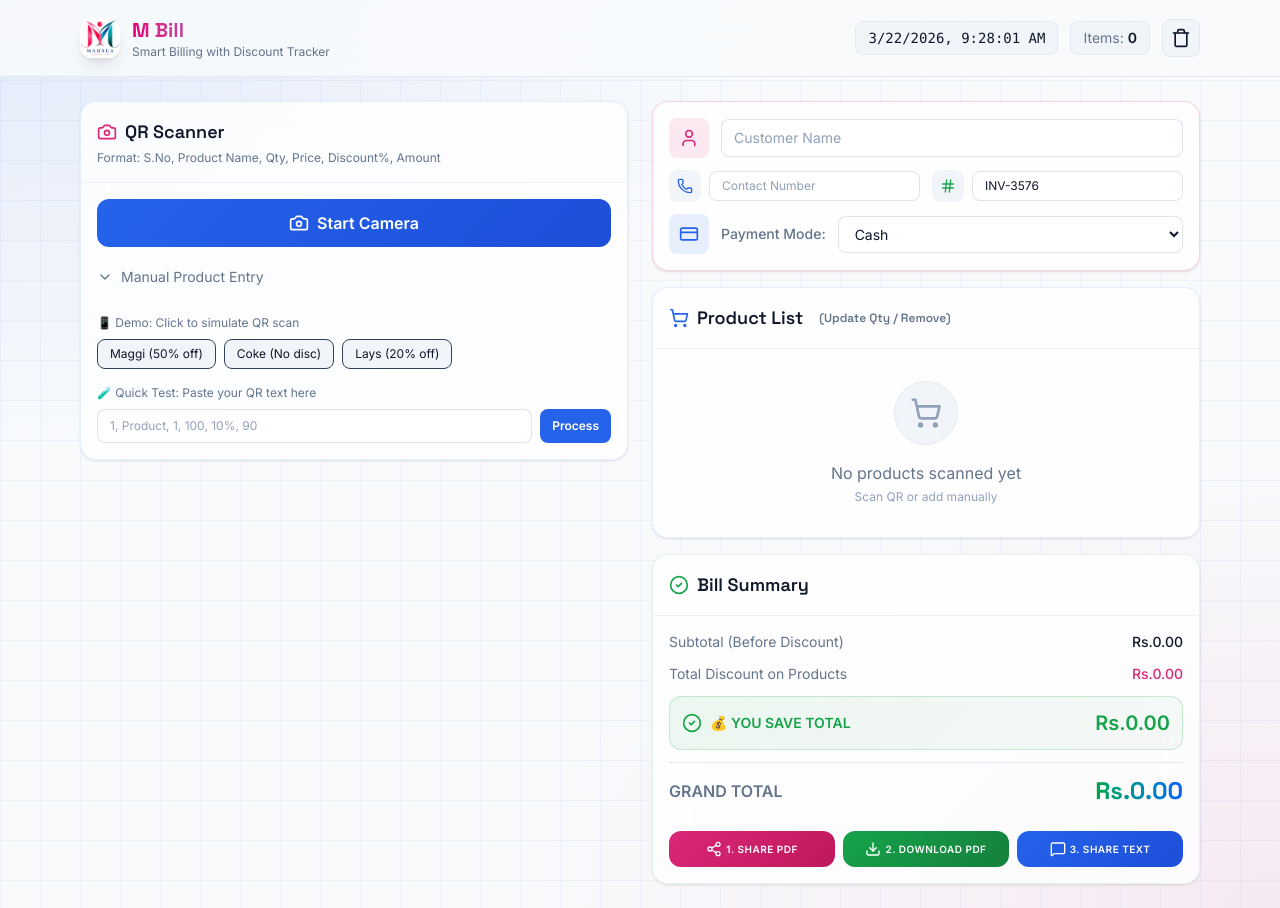
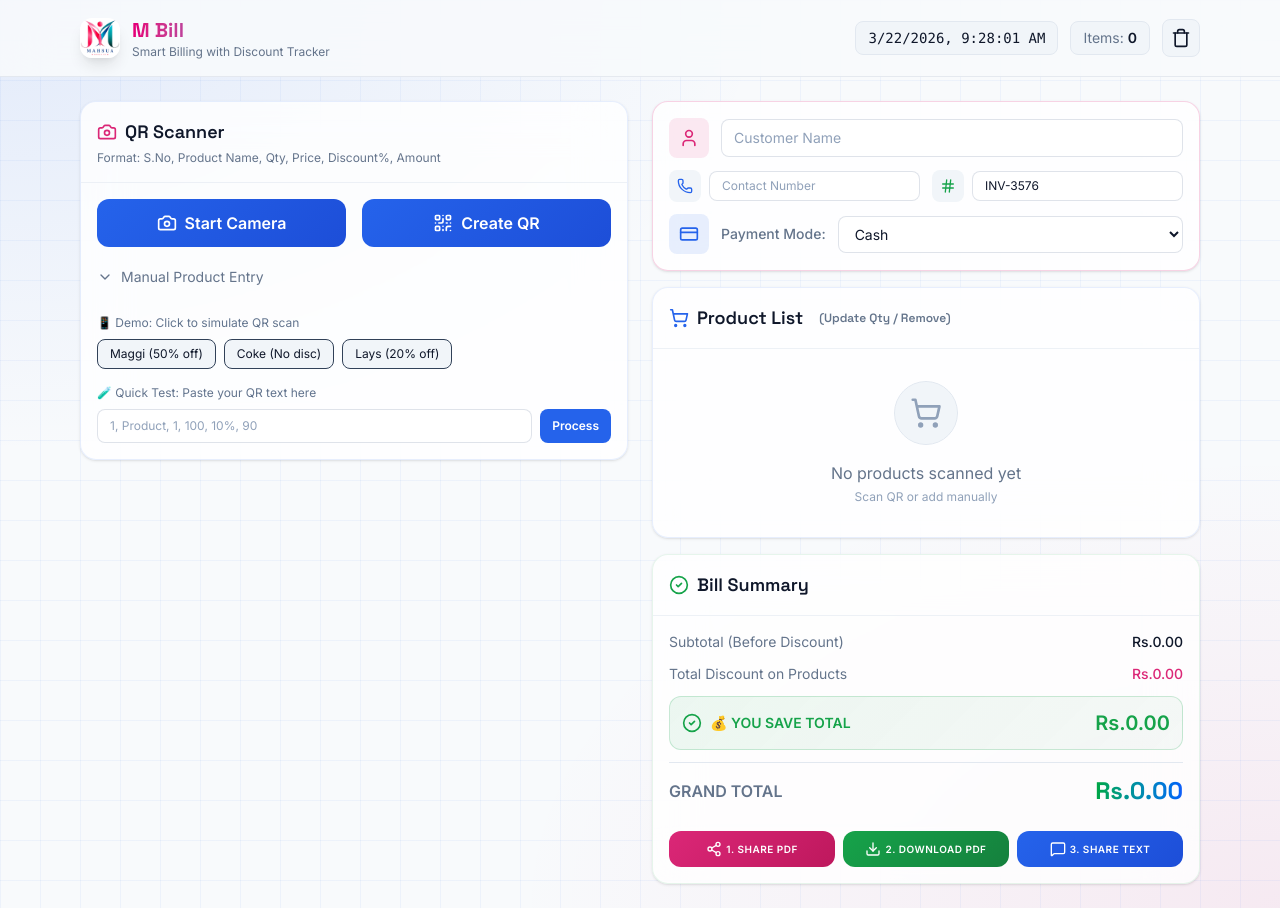
Before and after one commit to mahsua/m-bill, a React (Vite) app: page / in a window 1280 px wide. Built offline with nearby package versions, Linux system fonts and the light colour scheme.

Commit message:
added QR Creator

```diff
--- a/src/App.tsx
+++ b/src/App.tsx
@@ -118,6 +118,9 @@ export default function App() {
     setIsScannerOpen(false);
   };
 
+  const CreateQr = () => {
+    window.open("https://apps.mahsua.com/qr-code-generator/index.html", "_blank", "noopener,noreferrer");
+  };
   const handleScan = (data: string) => {
     setLastScanned(data);
     try {
@@ -503,19 +506,27 @@ export default function App() {
                   </h2>
                   <p className="text-xs text-fg-muted mt-1">Format: S.No, Product Name, Qty, Price, Discount%, Amount</p>
                 </div>
-
                 <div className="p-4 space-y-3">
+                <div class="flex gap-4">
                   <button
                     onClick={startScanner}
-                    className="btn-primary w-full py-3 rounded-xl font-semibold text-white flex items-center justify-center gap-2"
+                    className="btn-primary flex-1 py-3 rounded-xl font-semibold text-white flex items-center justify-center gap-2"
                   >
                     <Camera className="w-5 h-5" />
                     <span>Start Camera</span>
                   </button>
 
+                  <button
+                    onClick={CreateQr }
+                    className="btn-primary flex-1 py-3 rounded-xl font-semibold text-white flex items-center justify-center gap-2"
+                  >
+                    <QrCode className="w-5 h-5" />
+                    <span>Create QR</span>
+                  </button>
+                </div>
                   {/* Manual Entry */}
                   <details className="group">
-                    <summary className="cursor-pointer text-sm text-fg-muted hover:text-white transition-colors flex items-center gap-2 py-2">
+                    <summary className="cursor-pointer text-sm text-fg-muted flex items-center gap-2 py-2">
                       <ChevronDown className="w-4 h-4 transition-transform group-open:rotate-180" />
                       Manual Product Entry
                     </summary>
```
